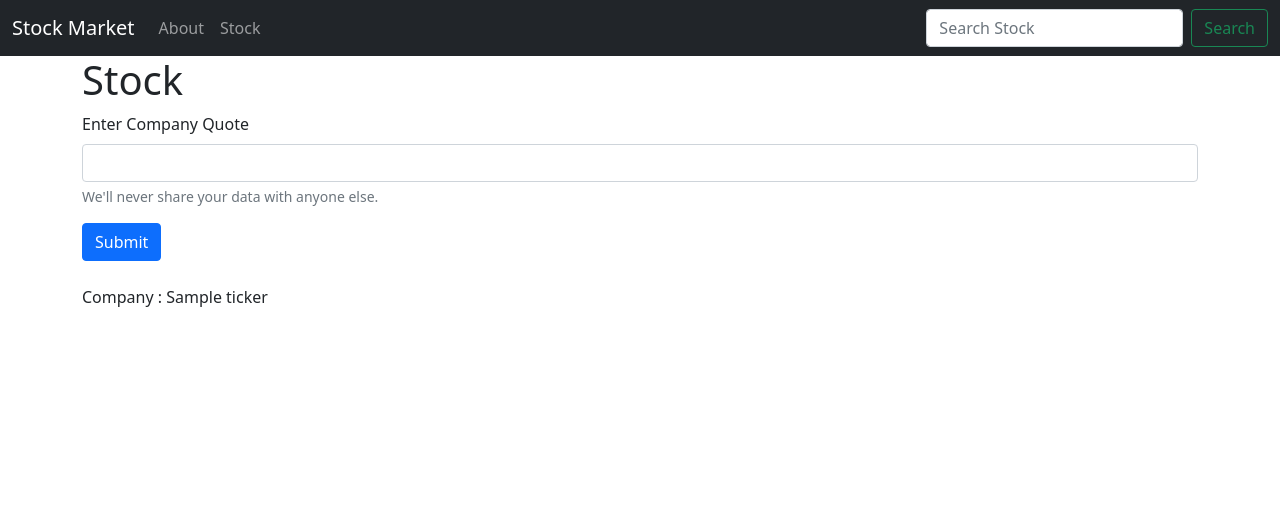
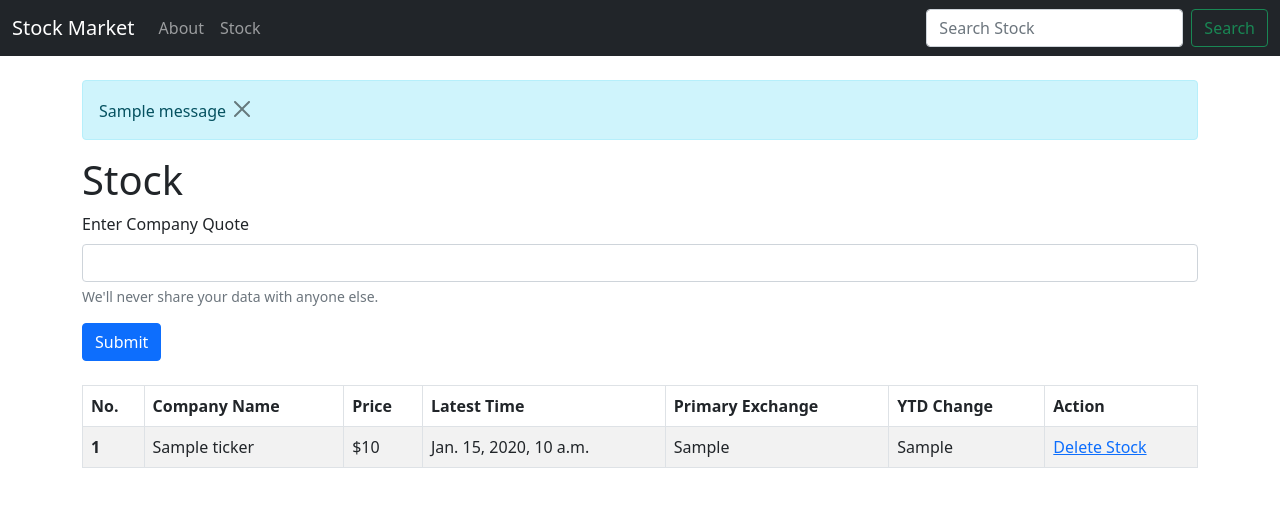
Before and after one commit to ZachroyAnazfitry/stockMarket-djangoWebApp, a Django app: template graphs/templates/stock.html in a window 1280 px wide. Shown: the top 507 px of the page. Run offline with Django 4.2, Linux system fonts and the light colour scheme; the template is opened without the code that fills it: most values are stand-ins (such as "Sample title", 1, 10 or a date in 2020); one stand-in notice (Sample message) is shown.

Commit message:
Stock page - adding Bootstrap table

```diff
--- a/graphs/templates/base.html
+++ b/graphs/templates/base.html
@@ -60,6 +60,23 @@
 
     <div class="container">
 
+      <br>
+
+        <!-- display messages/alerts -->
+        {% if messages %}
+
+          {% for message in messages %}
+
+            <div class="alert alert-info" role="alert">
+              {{ message }}
+              <button type="button" class="btn-close" data-bs-dismiss="alert" aria-label="Close"></button>
+            </div>
+
+          {% endfor %}
+
+        {% endif %}
+
+
         {% block content  %}
 
 
--- a/graphs/templates/stock.html
+++ b/graphs/templates/stock.html
@@ -18,13 +18,53 @@
 
 <br>
 
-<div>
+<!-- table -->
+
+<table class="table table-striped table-bordered table-hover">
+    <thead>
+      <tr>
+        <th scope="col">No.</th>
+        <th scope="col">Company Name</th>
+        <th scope="col">Price</th>
+        <th scope="col">Latest Time</th>
+        <th scope="col">Primary Exchange</th>
+        <th scope="col">YTD Change</th>
+        <th scope="col">Action</th>
+      </tr>
+    </thead>
+    <tbody>
+
+        {% for t in ticker  %}
+
+        <tr>
+            <th scope="row">{{t.id}}</th>
+            <td>{{ t.companyName }}</td>
+            <td>${{ t.latestPrice }}</td>
+            <td>{{ t.latestTime }}</td>
+            <td>{{ t.prtmaryExchange }}</td>
+            <td>{{ t.ytdChange }}</td>
+            <td> <a href="{% url 'deleteStock' t.id %}">Delete Stock</a></td>
+          </tr>
+
+        {% endfor %}
+
+    </tbody>
+  </table>
+
+
+
+
+<br>
+
+<!-- <div>
 
     {% for t in ticker %}
 
-       Company : {{ t }} <br>
+       ID : {{ t.id }} <br>
+
+       Company : {{ t }}  <a href="{% url 'deleteStock' t.id %}">Delete Stock</a> <br>
 
     {% endfor %}
-</div>
+</div> -->
 
 {% endblock content %}
--- a/graphs/urls.py
+++ b/graphs/urls.py
@@ -7,6 +7,7 @@ urlpatterns = [
     path('about.html', views.about, name="about" ),
     # stock page
     path('stock.html', views.stock, name="stock" ),
+    path('deleteStock/<stock_id>', views.deleteStock, name="deleteStock" ),
 
 
 ]
```
Also changed, not shown: graphs/views.py (+15 -0 lines), db.sqlite3.
